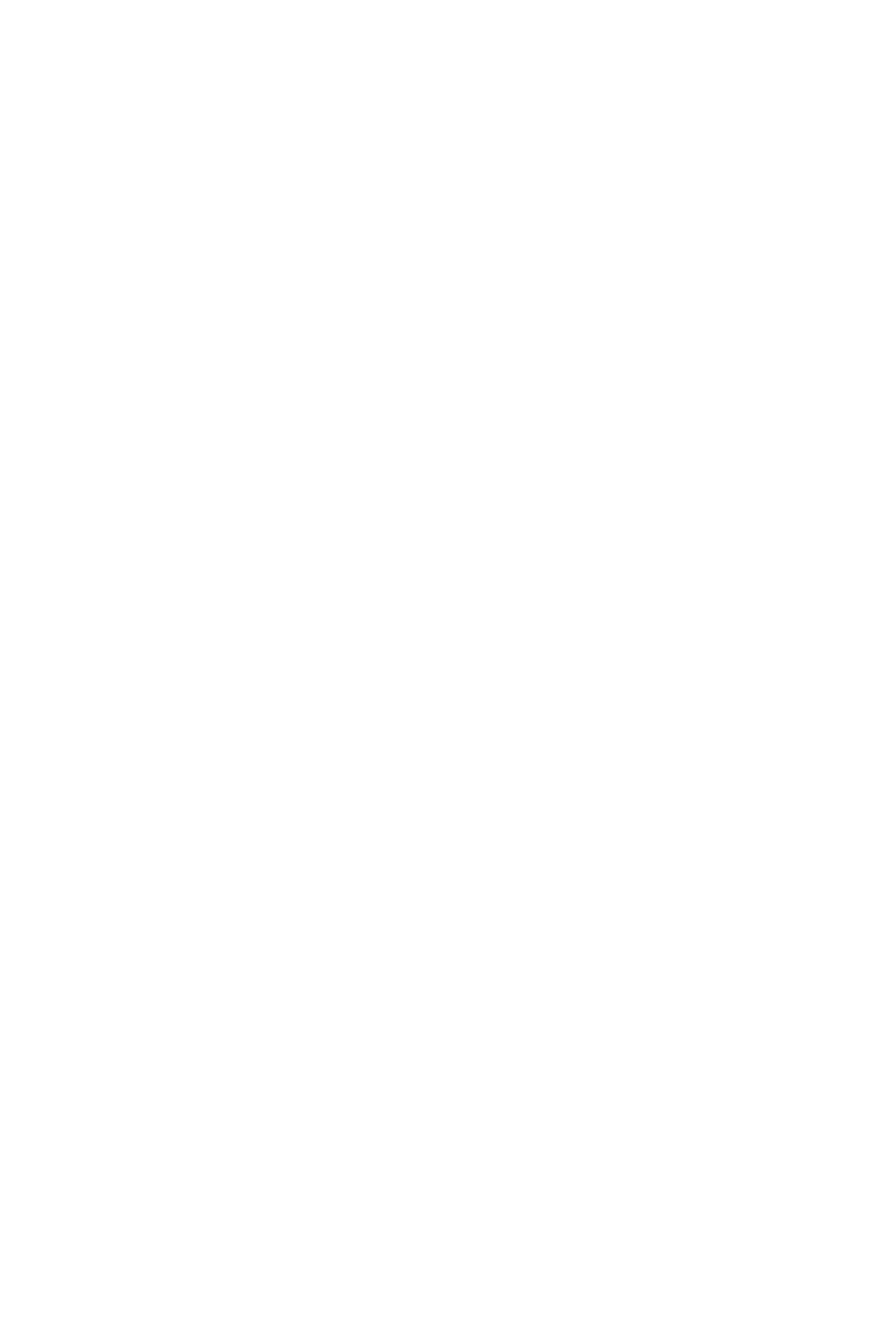
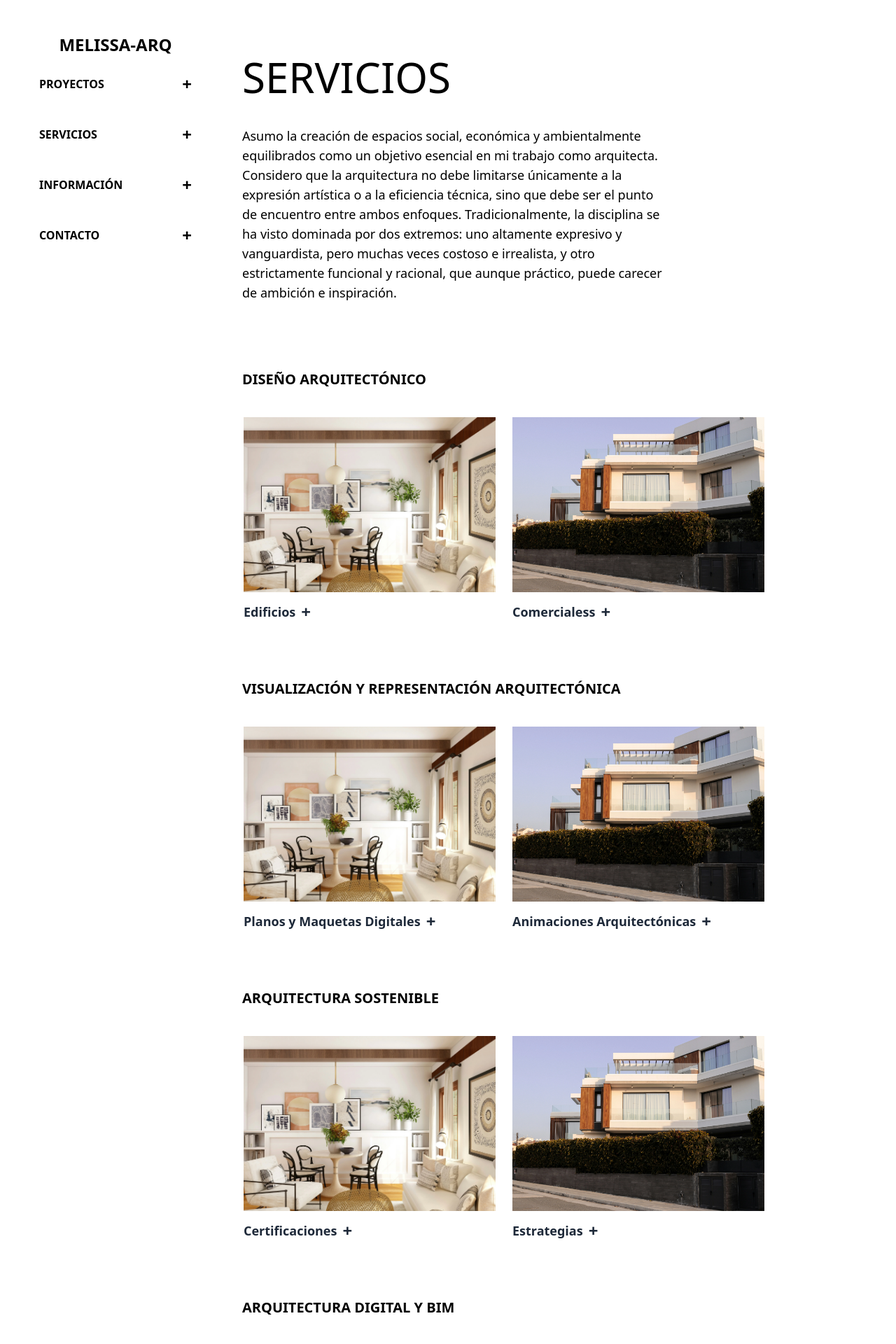
Before and after one commit to Soy-Mauricio/ArquiMelissa, a React (Vite) app: page /services in a window 1280 px wide. Before the commit this address had no page. Shown: the top 1920 px of the page at 70% size. Before the commit the page ends 800 px from the top, so only its background shows below. Built offline with nearby package versions, Linux system fonts and the light colour scheme.

Commit message:
Creacion de vista proyectos 1.3

```diff
--- a/src/App.tsx
+++ b/src/App.tsx
@@ -5,6 +5,7 @@ import ScrollToTop from './layouts/Scroll';
 import Home from './pages/Home';
 import Information from './pages/Information';
 import Proyects from './pages/Proyects';
+import Services from './pages/Services';
 
 const App: React.FC = () => {
   return (
@@ -14,6 +15,7 @@ const App: React.FC = () => {
         <Route path="/home" element={<Home />} />
         <Route path="/information" element={<Information />} />
         <Route path="/proyects" element={<Proyects />} />
+        <Route path="/services" element={<Services />} />
       </Routes>
     </Router>
   );
--- a/src/components/Navbar/Navbar.tsx
+++ b/src/components/Navbar/Navbar.tsx
@@ -12,16 +12,17 @@ export default function Navbar() {
         { name: "Todos", path: "/Proyects#todos" },
         { name: "Interiores", path: "/interiores" },
         { name: "Comerciales", path: "/comerciales" },
-        { name: "Culturales", path: "/culturales" },
+        { name: "Viviendas", path: "/culturales" },
       ],
     },
     {
       title: "SERVICIOS",
       links: [
-        { name: "Diseño Arquitectónico", path: "/diseno-arquitectonico" },
-        { name: "Visualización Arquitectónica", path: "/visualizacion" },
-        { name: "Arquitectura Sostenible", path: "/sostenible" },
-        { name: "Arquitectura Digital", path: "/digital" },
+        { name: "Todos", path: "/Services" },
+        { name: "Diseño Arquitectónico", path: "/Services#arquitectonico" },
+        { name: "Visualización Arquitectónica", path: "/Services#visualizacion" },
+        { name: "Arquitectura Sostenible", path: "/Services#sostenibilidad" },
+        { name: "Arquitectura Digital", path: "/Services#bim" },
       ],
     },
     {
@@ -30,7 +31,7 @@ export default function Navbar() {
         { name: "Trayectoria", path: "/Information#trayectoria" },
         { name: "Arquitectura", path: "/Information#arquitectura" },
         { name: "Visión", path: "/Information#vision" },
-        { name: "Certificaciones", path: "/certificaciones" },
+        { name: "Certificaciones", path: "/Information#certificados" },
       ],
     },
     {
--- /dev/null
+++ b/src/components/Props/ServicesInfo.tsx
@@ -0,0 +1,23 @@
+interface ServiceInfoProps {
+    title: string;
+    content: string[];
+  }
+
+  const ServiceInfo = ({ title, content }: ServiceInfoProps) => {
+    return (
+
+        <div className="flex flex-col">
+            <div className="mt-20">
+                <h1 className="font-semibold lg:text-xl md:text-6xl text-4xl">{title}</h1>
+            </div>
+
+            <div className="lg:w-[600px] md:w-[585px] sm:w-[275px] text-lg">
+                {content.map((paragraph, index) => (
+                    <p key={index} className="mb-4">{paragraph}</p>
+                ))}
+            </div>
+        </div>
+    );
+  };
+
+  export default ServiceInfo;
--- a/src/pages/Information.tsx
+++ b/src/pages/Information.tsx
@@ -96,6 +96,19 @@ const Information: React.FC = () => {
 
           <ImageSlider slides={slidesTwo} />
         </div>
+
+        <div id="certificados">
+          <Info
+              title="CERTIFICADOS"
+              content={[
+              "He complementado mi formación profesional con una serie de certificaciones que respaldan mis conocimientos y habilidades en el campo de la arquitectura. Entre ellas se destacan cursos especializados en diseño estructural, normativas urbanísticas, sostenibilidad y modelado 3D (BIM). Estas certificaciones han sido otorgadas por la universidad UNIMETA y han fortalecido mi capacidad para abordar proyectos arquitectónicos con enfoque técnico, estético y funcional.",
+              ]}
+          />
+
+          <div className="mt-20">
+            <img src="/src/assets/img/Certificados.webp" alt="" />
+          </div>
+        </div>
       </section>
 
     </MainLayout>
--- a/src/pages/Proyects.tsx
+++ b/src/pages/Proyects.tsx
@@ -12,12 +12,12 @@ const slidesOne = [
     },
     {
       image: "/src/assets/img/Imagen-Cuatro.webp",
-      title: "Residenciales",
+      title: "Comerciales",
       description: "Diseño innovador para un centro comercial ecológico.",
     },
     {
       image: "/src/assets/img/Imagen-Tres.webp",
-      title: "Culturales",
+      title: "Viviendas",
       description: "Este es un proyecto de vivienda moderna con diseño sostenible.",
     },
   ];
@@ -44,7 +44,7 @@ const Proyects: React.FC = () => {
 
         <div id="todos">
           <Info
-              title="PROYECTO"
+              title="PROYECTOS"
               content={[
               "Asumo la creación de espacios social, económica y ambientalmente equilibrados como un objetivo esencial en mi trabajo como arquitecta. Considero que la arquitectura no debe limitarse únicamente a la expresión artística o a la eficiencia técnica, sino que debe ser el punto de encuentro entre ambos enfoques. Tradicionalmente, la disciplina se ha visto dominada por dos extremos: uno altamente expresivo y vanguardista, pero muchas veces costoso e irrealista, y otro estrictamente funcional y racional, que aunque práctico, puede carecer de ambición e inspiración.",
               "Cada proyecto es una oportunidad para innovar y encontrar soluciones que no solo respondan a las necesidades del presente, sino que también sean sostenibles a largo plazo. Me motiva diseñar espacios que inspiren, que reflejen identidad y que mejoren la calidad de vida de las personas. Para mí, la arquitectura no es solo una disciplina técnica, sino una herramienta de transformación que puede dar forma a ciudades más humanas, eficientes y armónicas con su contexto.",
--- /dev/null
+++ b/src/pages/Services.tsx
@@ -0,0 +1,146 @@
+import React, { useEffect } from "react";
+import { useLocation } from "react-router-dom";
+import MainLayout from "../layouts/MainLayout";
+import ImageSlider from "../components/Slide/ImageSlider";
+import Info from "../components/Props/SectInformation";
+import ServicesInfo from "../components/Props/ServicesInfo";
+
+const slidesOne = [
+    {
+      image: "/src/assets/img/Imagen-Uno.webp",
+      title: "Viviendas",
+      description: "Un edificio con diseño vanguardista y tecnología eficiente.",
+    },
+    {
+      image: "/src/assets/img/Imagen-Cuatro.webp",
+      title: "Edificios",
+      description: "Diseño innovador para un centro comercial ecológico.",
+    },
+    {
+      image: "/src/assets/img/Imagen-Tres.webp",
+      title: "Comercialess",
+      description: "Este es un proyecto de vivienda moderna con diseño sostenible.",
+    },
+];
+
+const slidesTwo = [
+    {
+      image: "/src/assets/img/Imagen-Uno.webp",
+      title: "Modelo 3D Y Renders",
+      description: "Un edificio con diseño vanguardista y tecnología eficiente.",
+    },
+    {
+      image: "/src/assets/img/Imagen-Cuatro.webp",
+      title: "Planos y Maquetas Digitales",
+      description: "Diseño innovador para un centro comercial ecológico.",
+    },
+    {
+      image: "/src/assets/img/Imagen-Tres.webp",
+      title: "Animaciones Arquitectónicas",
+      description: "Este es un proyecto de vivienda moderna con diseño sostenible.",
+    },
+];
+
+const slidesThree = [
+    {
+      image: "/src/assets/img/Imagen-Uno.webp",
+      title: "Diseño Ecológico",
+      description: "Un edificio con diseño vanguardista y tecnología eficiente.",
+    },
+    {
+      image: "/src/assets/img/Imagen-Cuatro.webp",
+      title: "Certificaciones",
+      description: "Diseño innovador para un centro comercial ecológico.",
+    },
+    {
+      image: "/src/assets/img/Imagen-Tres.webp",
+      title: "Estrategias",
+      description: "Este es un proyecto de vivienda moderna con diseño sostenible.",
+    },
+];
+
+const slidesFour = [
+    {
+      image: "/src/assets/img/Imagen-Uno.webp",
+      title: "Implementación en BIM",
+      description: "Un edificio con diseño vanguardista y tecnología eficiente.",
+    },
+    {
+      image: "/src/assets/img/Imagen-Cuatro.webp",
+      title: "Consultoria",
+      description: "Diseño innovador para un centro comercial ecológico.",
+    },
+    {
+      image: "/src/assets/img/Imagen-Tres.webp",
+      title: "Simulación de Edificaciones",
+      description: "Este es un proyecto de vivienda moderna con diseño sostenible.",
+    },
+];
+
+const Services: React.FC = () => {
+
+  const location = useLocation();
+
+  useEffect(() => {
+    if (location.hash) {
+      const element = document.getElementById(location.hash.substring(1));
+      if (element) {
+        element.scrollIntoView({ behavior: "smooth" });
+      }
+    }
+  }, [location]);
+
+
+  return (
+    <MainLayout>
+
+      <section className="mx-auto lg:px-10 md:px-8 px-6">
+
+        <div id="todos">
+            <Info
+                title="SERVICIOS"
+                content={[
+                "Asumo la creación de espacios social, económica y ambientalmente equilibrados como un objetivo esencial en mi trabajo como arquitecta. Considero que la arquitectura no debe limitarse únicamente a la expresión artística o a la eficiencia técnica, sino que debe ser el punto de encuentro entre ambos enfoques. Tradicionalmente, la disciplina se ha visto dominada por dos extremos: uno altamente expresivo y vanguardista, pero muchas veces costoso e irrealista, y otro estrictamente funcional y racional, que aunque práctico, puede carecer de ambición e inspiración.",
+                ]}
+            />
+        </div>
+
+        <div id="arquitectonico">
+            <ServicesInfo
+                title="DISEÑO ARQUITECTÓNICO"
+                content={[]}
+            />
+            <ImageSlider slides={slidesOne} />
+        </div>
+
+        <div id="visualizacion">
+            <ServicesInfo
+                title="VISUALIZACIÓN Y REPRESENTACIÓN ARQUITECTÓNICA"
+                content={[]}
+            />
+            <ImageSlider slides={slidesTwo} />
+        </div>
+
+        <div id="sostenibilidad">
+            <ServicesInfo
+                title="ARQUITECTURA SOSTENIBLE"
+                content={[]}
+            />
+            <ImageSlider slides={slidesThree} />
+        </div>
+
+        <div id="bim">
+            <ServicesInfo
+                title="ARQUITECTURA DIGITAL Y BIM"
+                content={[]}
+            />
+            <ImageSlider slides={slidesFour} />
+        </div>
+
+      </section>
+
+    </MainLayout>
+  );
+};
+
+export default Services;
```
Also changed, not shown: src/assets/img/Certificados.webp (added).
